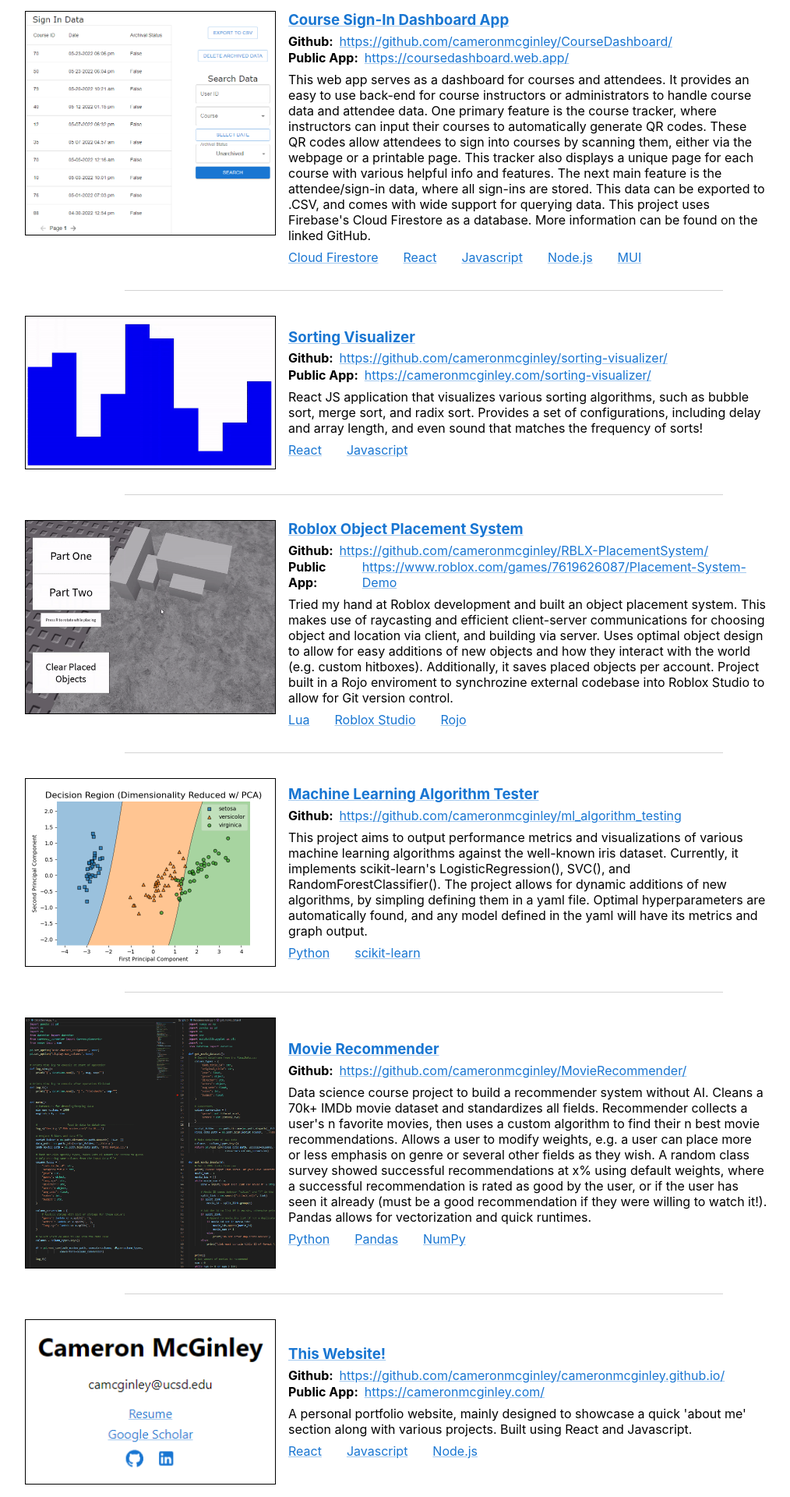
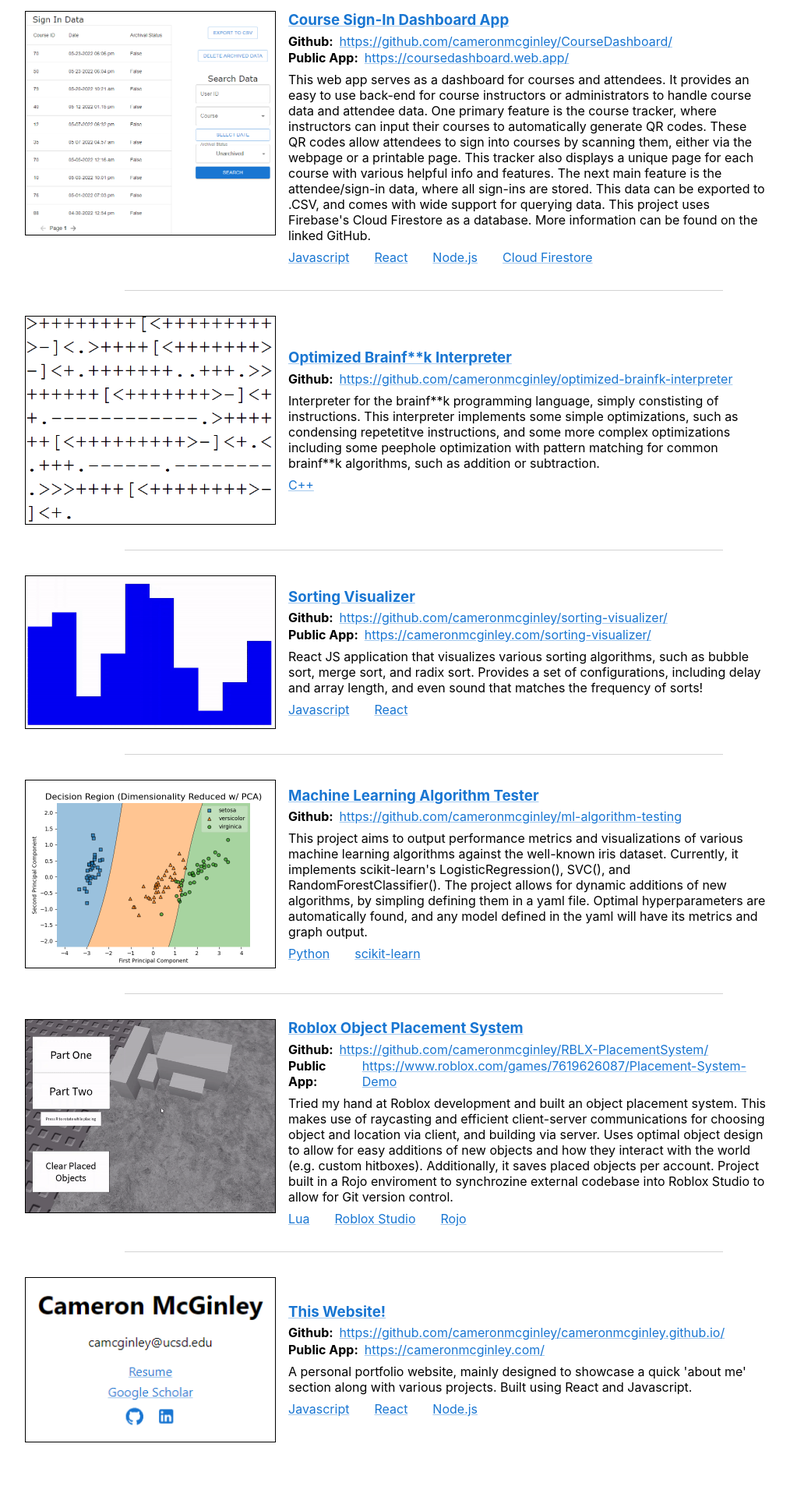
Before and after one commit to cameronmcginley/cameronmcginley.github.io, a React (Create React App) app: page / in a window 1280 px wide. Shown: the part 1050-2970 px from the top of the page at 78% size, without its empty margins (96-1110 px from the left). After the commit the page ends 2916 px from the top, so only its background shows below. Built offline with nearby package versions, Linux system fonts and the light colour scheme.

Commit message:
Added brainfk interpreter project, reorganize projects

```diff
--- a/src/Components/Projects.js
+++ b/src/Components/Projects.js
@@ -5,7 +5,7 @@ import ProjectCard from "./ProjectCard";
 const Projects = () => {
   return (
     <div name="Projects" className="section publications">
-      <h2 className="projects-title underline">Projects</h2>
+      <h2 className="projects-title underline">Featured Projects</h2>
       <p className="projects-note">Read more about each via the GitHub link!</p>
 
       <ProjectCard
@@ -18,24 +18,38 @@ const Projects = () => {
           image: "project-coursesignindashboard-image.png",
           tools: [
             {
-              text: "Cloud Firestore",
-              link: "https://firebase.google.com/docs/firestore",
+              text: "Javascript",
+              link: "https://developer.mozilla.org/en-US/docs/Web/JavaScript",
             },
             {
               text: "React",
               link: "https://reactjs.org/",
             },
             {
-              text: "Javascript",
-              link: "https://developer.mozilla.org/en-US/docs/Web/JavaScript",
-            },
-            {
               text: "Node.js",
               link: "https://nodejs.org/en/",
             },
             {
-              text: "MUI",
-              link: "https://mui.com/",
+              text: "Cloud Firestore",
+              link: "https://firebase.google.com/docs/firestore",
+            },
+          ],
+        }}
+      />
+
+      <ProjectCard
+        cardData={{
+          title: "Optimized Brainf**k Interpreter",
+          project_link: "",
+          gh_link:
+            "https://github.com/cameronmcginley/optimized-brainfk-interpreter",
+          description:
+            "Interpreter for the brainf**k programming language, simply constisting of instructions. This interpreter implements some simple optimizations, such as condensing repetetitve instructions, and some more complex optimizations including some peephole optimization with pattern matching for common brainf**k algorithms, such as addition or subtraction.",
+          image: "project-brainfk-image.png",
+          tools: [
+            {
+              text: "C++",
+              link: "https://m.cplusplus.com/",
             },
           ],
         }}
@@ -51,12 +65,33 @@ const Projects = () => {
           image: "project-sortingvisualizer-gif.gif",
           tools: [
             {
+              text: "Javascript",
+              link: "https://developer.mozilla.org/en-US/docs/Web/JavaScript",
+            },
+            {
               text: "React",
               link: "https://reactjs.org/",
             },
+          ],
+        }}
+      />
+
+      <ProjectCard
+        cardData={{
+          title: "Machine Learning Algorithm Tester",
+          project_link: "",
+          gh_link: "https://github.com/cameronmcginley/ml-algorithm-testing",
+          description:
+            "This project aims to output performance metrics and visualizations of various machine learning algorithms against the well-known iris dataset. Currently, it implements scikit-learn's LogisticRegression(), SVC(), and RandomForestClassifier(). The project allows for dynamic additions of new algorithms, by simpling defining them in a yaml file. Optimal hyperparameters are automatically found, and any model defined in the yaml will have its metrics and graph output.",
+          image: "project-mltester-image.png",
+          tools: [
             {
-              text: "Javascript",
-              link: "https://developer.mozilla.org/en-US/docs/Web/JavaScript",
+              text: "Python",
+              link: "https://www.python.org/",
+            },
+            {
+              text: "scikit-learn",
+              link: "https://scikit-learn.org/",
             },
           ],
         }}
@@ -90,26 +125,32 @@ const Projects = () => {
 
       <ProjectCard
         cardData={{
-          title: "Machine Learning Algorithm Tester",
-          project_link: "",
-          gh_link: "https://github.com/cameronmcginley/ml_algorithm_testing",
+          title: "This Website!",
+          project_link: "https://cameronmcginley.com/",
+          gh_link:
+            "https://github.com/cameronmcginley/cameronmcginley.github.io/",
           description:
-            "This project aims to output performance metrics and visualizations of various machine learning algorithms against the well-known iris dataset. Currently, it implements scikit-learn's LogisticRegression(), SVC(), and RandomForestClassifier(). The project allows for dynamic additions of new algorithms, by simpling defining them in a yaml file. Optimal hyperparameters are automatically found, and any model defined in the yaml will have its metrics and graph output.",
-          image: "project-mltester-image.png",
+            "A personal portfolio website, mainly designed to showcase a quick 'about me' section along with various projects. Built using React and Javascript.",
+          image: "project-personalwebsite-image.png",
+          is_last: true,
           tools: [
             {
-              text: "Python",
-              link: "https://www.python.org/",
+              text: "Javascript",
+              link: "https://developer.mozilla.org/en-US/docs/Web/JavaScript",
             },
             {
-              text: "scikit-learn",
-              link: "https://scikit-learn.org/",
+              text: "React",
+              link: "https://reactjs.org/",
+            },
+            {
+              text: "Node.js",
+              link: "https://nodejs.org/en/",
             },
           ],
         }}
       />
 
-      <ProjectCard
+      {/* <ProjectCard
         cardData={{
           title: "Movie Recommender",
           project_link: "",
@@ -132,34 +173,7 @@ const Projects = () => {
             },
           ],
         }}
-      />
-
-      <ProjectCard
-        cardData={{
-          title: "This Website!",
-          project_link: "https://cameronmcginley.com/",
-          gh_link:
-            "https://github.com/cameronmcginley/cameronmcginley.github.io/",
-          description:
-            "A personal portfolio website, mainly designed to showcase a quick 'about me' section along with various projects. Built using React and Javascript.",
-          image: "project-personalwebsite-image.png",
-          is_last: true,
-          tools: [
-            {
-              text: "React",
-              link: "https://reactjs.org/",
-            },
-            {
-              text: "Javascript",
-              link: "https://developer.mozilla.org/en-US/docs/Web/JavaScript",
-            },
-            {
-              text: "Node.js",
-              link: "https://nodejs.org/en/",
-            },
-          ],
-        }}
-      />
+      /> */}
     </div>
   );
 };
```
Also changed, not shown: public/images/project-brainfk-image.png (added).
